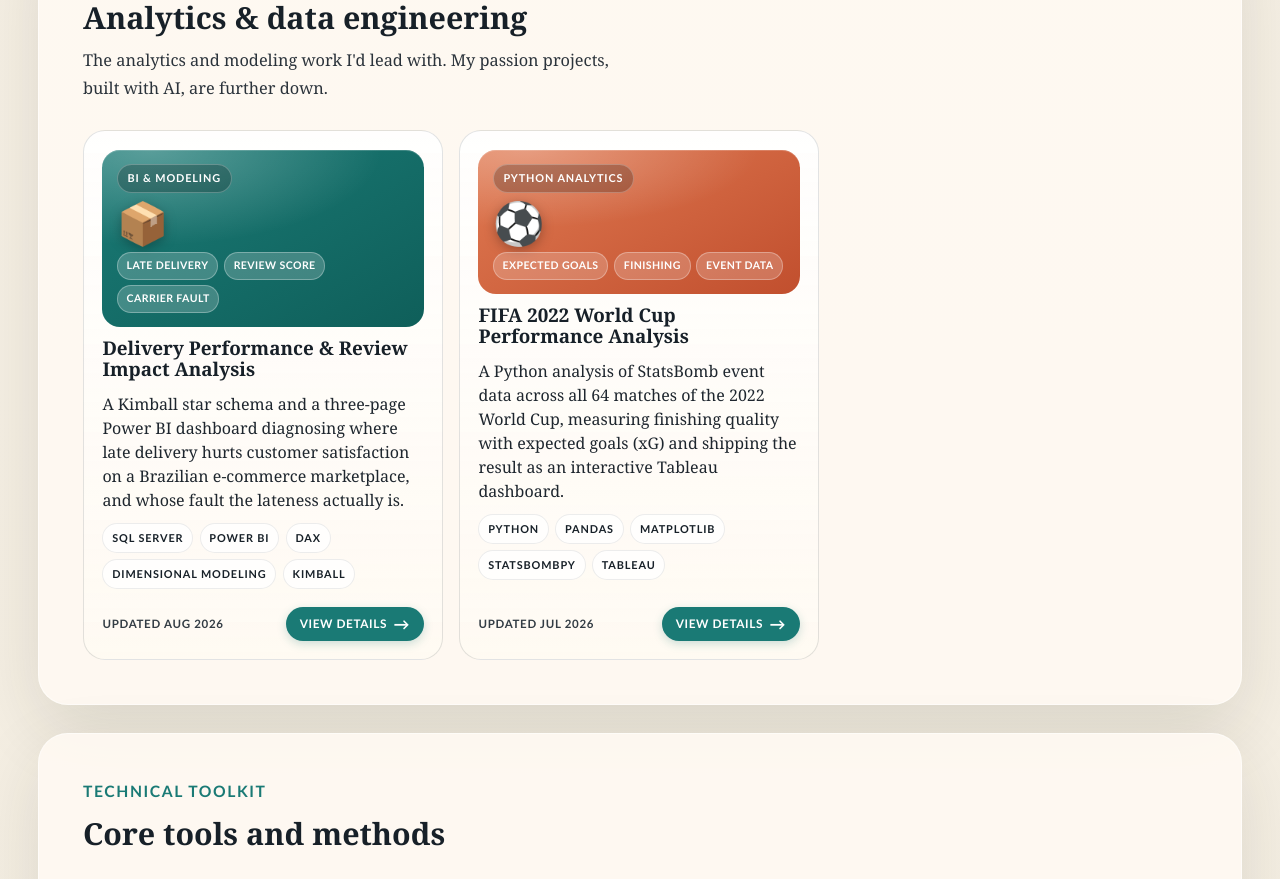
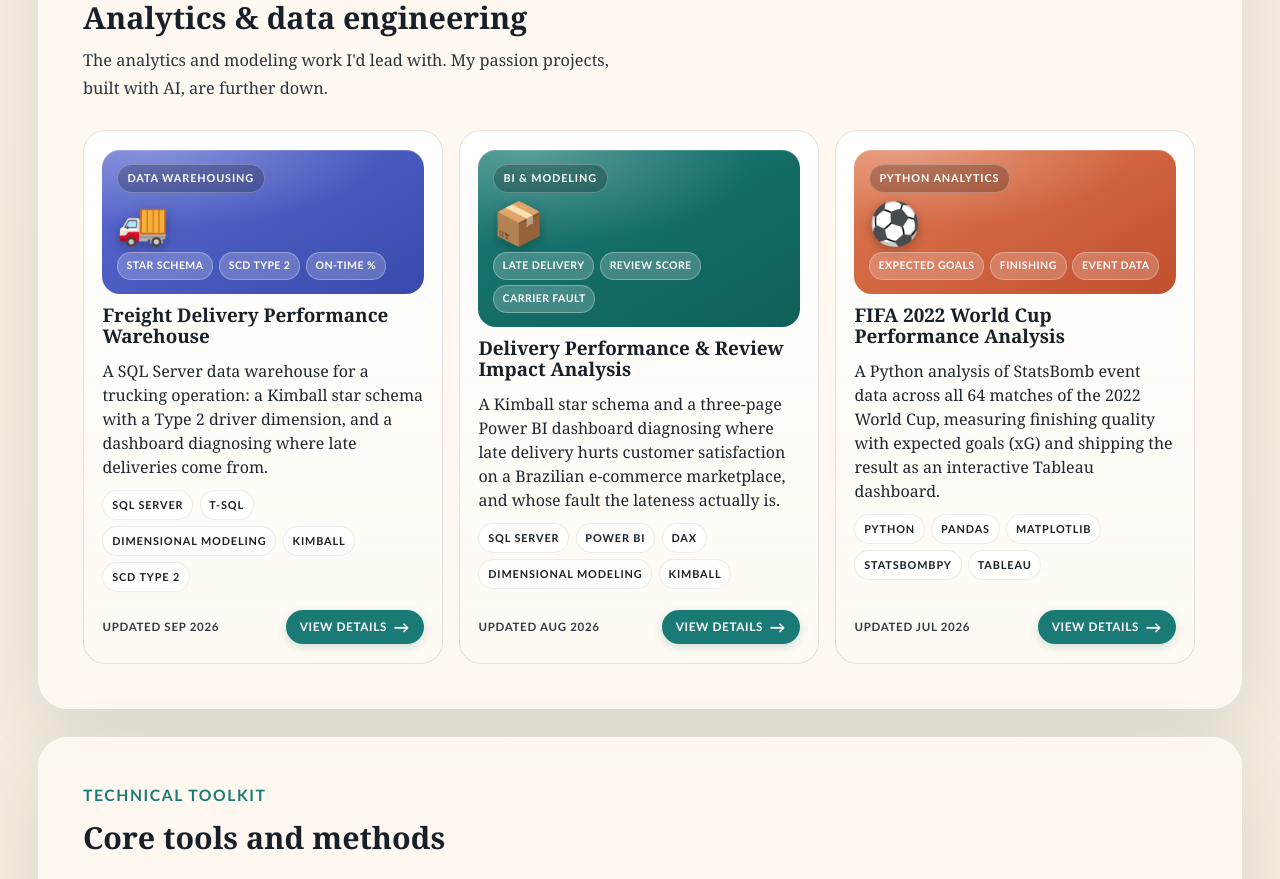
Before and after one commit to Akhilmehra22/akhil-portfolio, a React (Vite) app: page / in a window 1280 px wide. Shown: the part 2120-2999 px from the top of the page. Built offline with nearby package versions, Linux system fonts and the light colour scheme.

Commit message:
Add Freight Delivery Warehouse as featured project

```diff
--- a/src/data/projects.js
+++ b/src/data/projects.js
@@ -32,6 +32,38 @@
 // ============================================================
 
 export const projects = [
+  {
+    slug: 'freight-delivery-warehouse',
+    title: 'Freight Delivery Performance Warehouse',
+    featured: true,
+    category: 'Data Warehousing',
+    accent: 'indigo',
+    icon: '🚚',
+    previewTags: ['Star Schema', 'SCD Type 2', 'On-Time %'],
+    meta: 'Updated Sep 2026',
+    summary:
+      'A SQL Server data warehouse for a trucking operation: a Kimball star schema with a Type 2 driver dimension, and a dashboard diagnosing where late deliveries come from.',
+    overview:
+      'A dimensional warehouse built the way I build them at work, on a year of realistic freight data (18,000 shipments). Raw shipments land in a staging layer, then load into a Kimball star schema in SQL Server: a fct_shipments fact at one-shipment grain, with conformed dimensions for driver, truck, customer, lane and date. The driver dimension is a Type 2 slowly changing dimension, so a shipment always reports against who the driver was on the ship date, not who they are now. On top of that sits a dashboard that answers the operational question, where do late deliveries actually come from. I validated the whole pipeline end to end (no rows lost from staging to fact) and every number on the dashboard comes from the queries, not a mockup.',
+    tags: ['SQL Server', 'T-SQL', 'Dimensional Modeling', 'Kimball', 'SCD Type 2'],
+    findings: [
+      {
+        label: 'Long hauls run late',
+        text: 'The network runs 81.4% on time overall, but long hauls out of Toronto lag badly: Toronto to Vancouver at 74% and Toronto to Calgary at 77%, against 84%+ on short regional runs.',
+      },
+      {
+        label: 'Most delays are not the carrier',
+        text: 'When a load is late, only 41% is carrier-controllable. The other 59% is weather, customer readiness or mechanical, which changes what you actually do about it.',
+      },
+      {
+        label: 'Winter is the whole story',
+        text: 'On-time performance holds near 84% from spring through fall, then drops to 75% in December and 72% in January. The year looks flat until you split it by season.',
+      },
+    ],
+    repo: '',
+    images: ['/freight-warehouse.png'],
+  },
+
   {
     slug: 'delivery-performance-review-impact',
     title: 'Delivery Performance & Review Impact Analysis',
```
Also changed, not shown: public/freight-warehouse.png (added).
